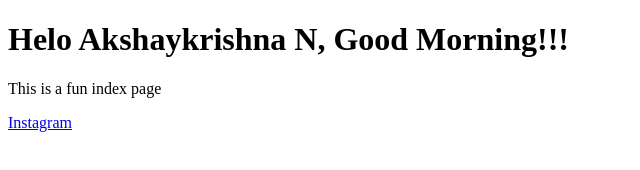
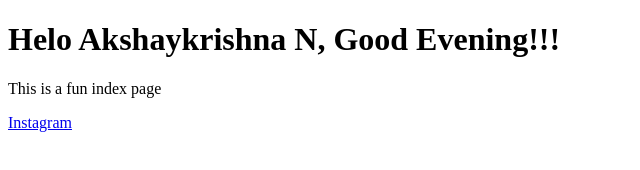
Before and after one commit to AkshayCloudplus/v-v, a plain HTML site: page index.html in a window 1280 px wide. Shown: the full height of the page, 0-640 px from the left. Drawn offline with Linux system fonts and the light colour scheme.

Commit message:
update in index

```diff
--- a/index.html
+++ b/index.html
@@ -6,7 +6,7 @@
         </title>
     </head>
     <body>
-        <h1>Helo Akshaykrishna N, Good Morning!!!</h1>
+        <h1>Helo Akshaykrishna N, Good Evening!!!</h1>
         <p>
             This is a fun index page
         </p>
```
